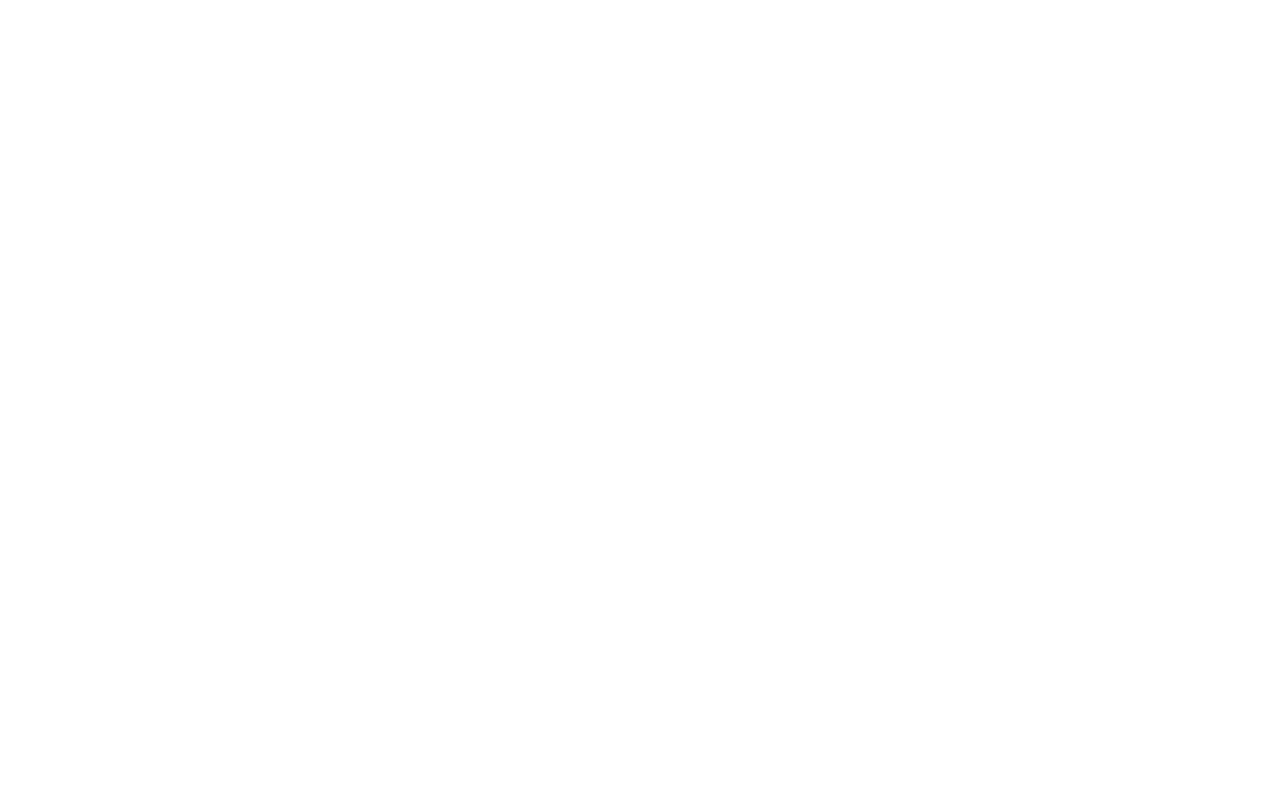
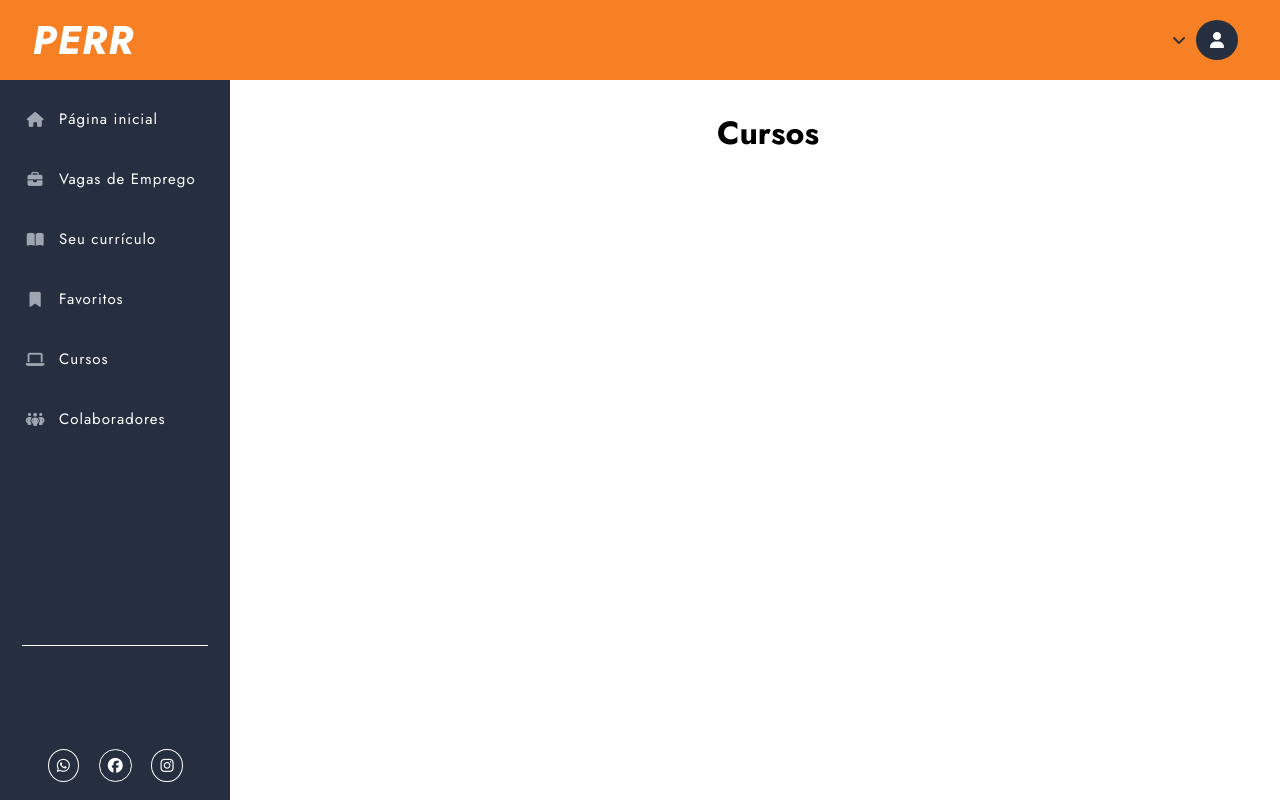
Before and after one commit to Santozzz/TCC-PERR-FRONTEND, a Vue app in the folder frontend/: page /MinhaConta in a window 1280 px wide. Before the commit this address had no page. Built offline with nearby package versions, Linux system fonts and the light colour scheme.

Commit message:
atualização minha conta

```diff
--- a/frontend/src/components/ALL/Navbar.vue
+++ b/frontend/src/components/ALL/Navbar.vue
@@ -17,7 +17,7 @@
               <i class="fa-solid fa-user"></i>
             </button>
             <div class="dropdown-content">
-              <a href="#">Minha Conta</a>
+              <router-link to="/MinhaConta">Minha Conta</router-link>
               <router-link to="/Cadastro">Sair</router-link>
             </div>
           </div>
--- a/frontend/src/router/index.js
+++ b/frontend/src/router/index.js
@@ -12,6 +12,11 @@ const router = createRouter({
       path: "/Cadastro",
       name: "cadastro",
       component: () => import("../views/Cadastro.vue"),
+    },
+    {
+      path: "/MinhaConta",
+      name: "minhaconta",
+      component: () => import("../views/Conta.vue"),
     },
     {
       path: "/Entrar",
--- /dev/null
+++ b/frontend/src/views/Conta.vue
@@ -0,0 +1,21 @@
+<template>
+    <div>
+        <Navbar />
+        <Conta />
+    </div>
+</template>
+
+<script>
+import Navbar from '@/components/ALL/Navbar.vue';
+import Conta from '@/components/MinhaConta/Conta.vue';
+
+export default {
+    name: 'Cursos',
+    components: {
+        Navbar,
+        Conta,
+    }
+}
+</script>
+
+<style scoped></style>
```
